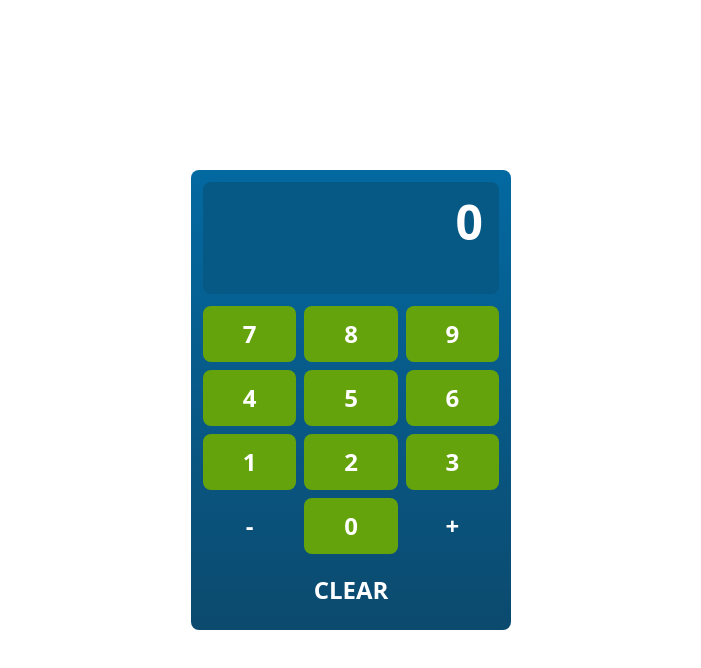
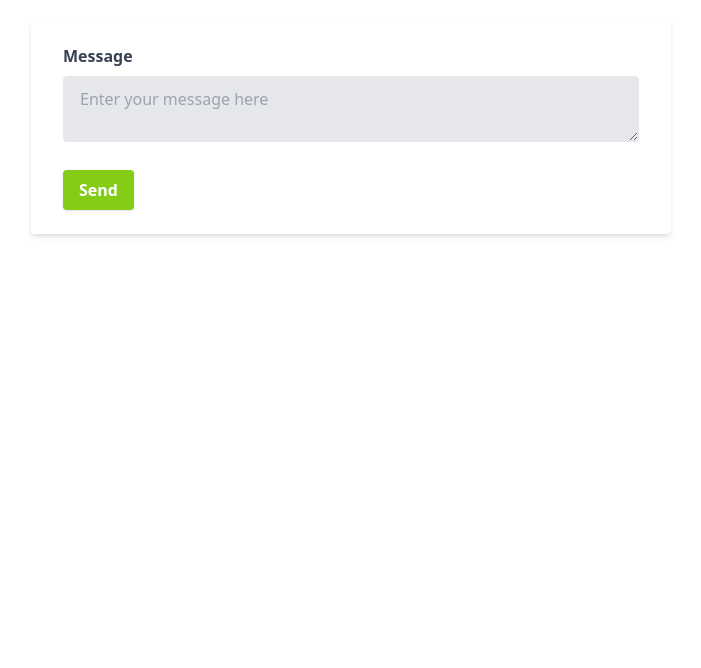
Before and after one commit to tri1911/nextjs-blog, a Next.js app: page / in a window 1280 px wide. Shown: the top 668 px of the page, without its empty margins (289-990 px from the left). Built offline with nearby package versions, Linux system fonts and the light colour scheme.

Commit message:
add: form to post messages to slack channel

```diff
--- a/package.json
+++ b/package.json
@@ -9,6 +9,7 @@
     "@mdx-js/loader": "^2.0.0",
     "@next/mdx": "^12.1.0",
     "@tailwindcss/typography": "^0.5.2",
+    "axios": "^0.26.0",
     "date-fns": "^2.28.0",
     "gray-matter": "^4.0.3",
     "next": "latest",
--- a/pages/calculator/index.tsx
+++ b/pages/calculator/index.tsx
@@ -1,6 +1,7 @@
 import React from "react";
 
 import { Calculator } from "../../components/another-calculator";
+// import Calculator from "../../calculator";
 
 export default function CalculatorPage() {
   return (
--- a/pages/index.tsx
+++ b/pages/index.tsx
@@ -54,63 +54,64 @@ export const getStaticProps: GetStaticProps = async () => {
 };
 */
 
-/*
-const Wrapper = ({ children }) => {
+import axios from "axios";
+import React from "react";
+
+const Slack = () => {
+  const [message, setMessage] = React.useState("");
+
+  const sendMessage = async (e) => {
+    e.preventDefault();
+    const webhookUrl =
+      "https://hooks.slack.com/services/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";
+
+    const data = {
+      text: message,
+    };
+
+    try {
+      let response = await axios.post(webhookUrl, JSON.stringify(data), {
+        withCredentials: false,
+      });
+
+      console.log(response);
+
+      alert("Message is successfully sent!");
+      setMessage("");
+    } catch (error) {
+      console.log(error);
+    }
+  };
+
   return (
-    <div className="w-80 min-h-fit p-3 rounded-lg bg-gradient-to-b from-sky-700 to-sky-900">
-      {children}
+    <div className="flex">
+      <div className="w-1/2 container mx-auto mt-5">
+        <form className="bg-white shadow-md rounded px-8 py-6 mb-4 self-center">
+          <label
+            htmlFor="message"
+            className="block text-gray-700 text-base font-bold mb-2"
+          >
+            Message
+          </label>
+          <textarea
+            className="block w-full bg-gray-200 text-gray-700 border rounded py-3 px-4 mb-3 leading-tight focus:outline-none focus:bg-white"
+            id="message"
+            placeholder="Enter your message here"
+            value={message}
+            onChange={(e) => {
+              setMessage(e.target.value);
+            }}
+          />
+          <button
+            className="px-4 py-2 rounded shadow mt-4 bg-lime-500 hover:bg-lime-400 focus:shadow-outline focus:outline-none text-white font-bold"
+            onClick={sendMessage}
+          >
+            Send
+          </button>
+        </form>
+      </div>
     </div>
   );
 };
 
-const Display = ({ children }) => {
-  return (
-    <div className="w-full h-28 mb-3 py-0 px-4 bg-sky-800 rounded-lg flex flex-col items-end justify-around text-white box-border">
-      {children}
-    </div>
-  );
-};
-
-const ButtonBox = ({ children }) => {
-  return <div className="w-full flex flex-wrap gap-2">{children}</div>;
-};
-
-const Button = ({ value, onClick }) => {
-  return (
-    <button
-      className="flex-auto w-1/4 h-14 border-none bg-lime-600 hover:bg-lime-400 text-2xl text-white font-semibold uppercase cursor-pointer rounded-lg outline-none"
-      onClick={onClick}
-    >
-      {value}
-    </button>
-  );
-};
-
-const btnValues = [[7, 8, 9], [4, 5, 6], [1, 2, 3], ["-", 0, "+"], ["clear"]];
-
-const Home = () => {
-  return (
-    <div className="h-screen flex items-center justify-center">
-      <Wrapper>
-        <Display>
-          <div className="text-5xl font-semibold">Total</div>
-          <div className="text-2xl font-normal">Current</div>
-        </Display>
-        <ButtonBox>
-          {btnValues.flat().map((btn, i) => {
-            return <Button key={i} value={btn} onClick={() => {}} />;
-          })}
-        </ButtonBox>
-      </Wrapper>
-    </div>
-  );
-};
-*/
-
-import Calculator from "../calculator";
-
-const Home = () => {
-  return <Calculator />;
-};
-
-export default Home;
+export default Slack;
```
Also changed, not shown: styles/global.css (+0 -28 lines), components/calculator/components/Button.tsx (renamed from calculator/components/Button.tsx), components/calculator/components/ButtonsWrapper.tsx (renamed from calculator/components/ButtonsWrapper.tsx), components/calculator/components/Display.tsx (renamed from calculator/components/Display.tsx), components/calculator/components/Wrapper.tsx (renamed from calculator/components/Wrapper.tsx), components/calculator/index.tsx (renamed from calculator/index.tsx), components/calculator/reducer.ts (renamed from calculator/reducer.ts), components/calculator/types.ts (renamed from calculator/types.ts), 1 other file (tests, documents, lock files or other folders).
